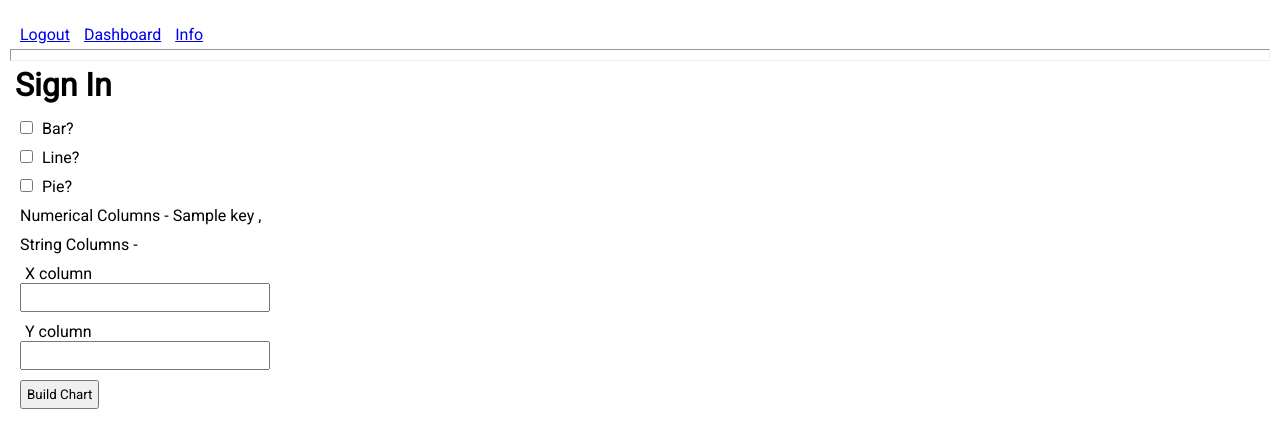
After one commit to shreybatra/CyAnalytics, a Flask app: page /showchart in a window 1280 px wide. The commit adds this page. Shown: the top 448 px of the page. Run offline with Flask 2, Linux system fonts and the light colour scheme; the visitor is signed in with stand-in values (Sample User, id 1); a database or web service that is not in the repository returns one stand-in record (values such as "Sample title"); some libraries are stand-ins or nearby versions.

Commit message:
add many feat

```diff
--- a/forms.py
+++ b/forms.py
@@ -23,3 +23,20 @@ class SelectForm(FlaskForm):
 
 class ChartButtonForm(FlaskForm):
 	submit = SubmitField('Analyse?')
+
+class Bar(FlaskForm):
+	submit = SubmitField('Bar Chart?')
+
+class Line(FlaskForm):
+	submit = SubmitField('Line Chart?')
+
+class Pie(FlaskForm):
+	submit = SubmitField('Pie Chart?')
+
+class ChartForm(FlaskForm):
+	chart_type_bar = BooleanField('Bar?')
+	chart_type_line = BooleanField('Line?')
+	chart_type_pie = BooleanField('Pie?')
+	x = StringField('X column', validators=[DataRequired()])
+	y = StringField('Y column')
+	submit = SubmitField('Build Chart')
--- a/main.py
+++ b/main.py
@@ -1,10 +1,11 @@
 from flask import Flask, render_template, request, flash,redirect, session
 from config import Config
 
-from forms import LoginForm, UploadForm, SelectForm, ChartButtonForm, LoadForm
+from forms import LoginForm, UploadForm, SelectForm, ChartButtonForm, LoadForm,Bar, Pie, Line, ChartForm
 
 from pymongo import MongoClient
 import pandas as pd
+import numpy as np
 
 from bson.code import Code
 
@@ -73,7 +74,7 @@ def dashboard():
 			'filename':filename
 		})
 
-		print(list(file))
+		# q = list(file))
 
 		if list(file):
 			flash('FileName already present, choose another name.')
@@ -122,12 +123,12 @@ def dataset_dashboard():
 		'filename':session['filename']
 		}))[0]
 
-	print(ans['col_info'])
+	# print(ans['col_info'])
 
 	query_obj = []# [{item['key']: None} for item in ans['col_info']]
 
 	for item in ans['col_info']:
-		count = len(list(db.session['filename'].find({item['key']: None})))
+		count = len(list(db[session['filename']].find({item['key']:np.nan})))
 		obj ={}
 		obj['key'] = item['key']
 		obj['count'] = count
@@ -142,11 +143,182 @@ def dataset_dashboard():
 	chartButtonForm = ChartButtonForm()
 
 	if selectform.validate_on_submit():
-		return render_template('select_query.html')
+		return redirect('/charts')
 
 	if chartButtonForm.validate_on_submit():
-		return render_template('chart_query.html')
-	return render_template('dataset_dashboard.html', cols = ans['col_info'], missing=query_obj, select=selectform, chart=chartButtonForm)
+		return redirect('/charts')
+	return render_template('dataset_dashboard.html', cols = ans['col_info'], missing=query_obj, select=selectform, chart=chartButtonForm, logged_in=True)
+
+
+@app.route('/charts', methods=['GET','POST'])
+def charts():
+
+	bar = Bar()
+	line = Line()
+	pie =Pie()
+
+	return redirect('/showchart')
+
+	if pie.validate_on_submit():
+		session['chart'] = 'pie'
+		return redirect('/showchart')
+
+
+	return render_template('chart_query.html', bar=bar, line=line, pie=pie, logged_in=True)
+
+
+@app.route('/showchart', methods=['GET', 'POST'])
+def showcharts():
+
+	chartForm = ChartForm()
+
+	dataset = datasets.find({
+		'filename':session['filename']
+	})
+
+
+	cols = list(dataset)[0]['col_info']
+
+	print(cols)
+	n_cols = []
+	s_cols = []
+
+	for col in cols:
+		if col['value'] != "object":
+			n_cols.append(col['key'])
+		else:
+			s_cols.append(col['key'])
+
+
+
+	if chartForm.validate_on_submit():
+		data = dict(request.form)
+
+		bar = data.get('chart_type_bar')
+		line = data.get('chart_type_line')
+		pie = data.get('chart_type_pie')
+
+		x = data.get('x')
+		y = data.get('y')
+
+
+		if pie:
+			x = x[0]
+			if x in n_cols:
+				print(x)
+				query_obj = {
+					x:{
+						'$ne':None
+					}
+				}
+				q = db[session['filename']].find(query_obj)
+
+				q = list(q)
+				print(q)
+				data_x = [item[x] for item in q]
+				labels_x = data_x
+
+			else:
+				query_obj = {
+					'$group':{
+						'_id': '$'+x,
+						'count': {
+							'$sum': 1
+						}
+					}
+				}
+				q = db[session['filename']].aggregate([query_obj])
+
+				q =list(q)
+
+				labels_x = [item['_id'] for item in q]
+				data_x = [item['count'] for item in q]
+
+			return render_template('final_chart.html', data_x=data_x, labels_x=labels_x, chart_type='pie', logged_in=True)
+
+		if line:
+			x = x[0]
+			y = y[0]
+
+			if x in s_cols and y in n_cols:
+				pass
+			else:
+				x,y = y,x
+
+			query_obj = {
+				'$group':{
+					'_id': '$'+x,
+					'data':{
+						'$addToSet': '$'+y
+					}
+				}
+			}
+
+
+			q = list(db[session['filename']].aggregate([query_obj]))
+
+
+			return render_template('final_chart.html', data=enumerate(q), chart_type='line', logged_in=True)
+
+
+
+
+		# if x:
+		# 	x = x[0]
+		# 	print(session['filename'])
+
+		# 	if group_by_x:
+		# 		a = db[session['filename']].aggregate([
+		# 			{
+		# 				'$group':{
+		# 					'_id':'$'+x,
+		# 					'count':{'$sum':1}
+		# 				}
+		# 			}
+		# 		])
+		# 		q= list(a)
+		# 		labels_x = [item['_id'] for item in q]
+		# 		data_x = [item['count'] for item in q]
+		# 		# print(dbsession['filename'])
+		# 		# print(list(db.users.find())
+		# 		# b = db[session['filename']].find()
+		# 		# print(list(a))
+		# 		print(labels_x)
+		# 	else:
+		# 		a = db[session['filename']].find()
+		# 		data_x = [item[x] for item in list(a)]
+
+		# if y:
+		# 	y = y[0]
+		# 	print(session['filename'])
+
+		# 	if group_by_y:
+		# 		a = db[session['filename']].aggregate([
+		# 			{
+		# 				'$group':{
+		# 					'_id':'$'+y,
+		# 					'count':{'$sum':1}
+		# 				}
+		# 			}
+		# 		])
+		# 		data_y = [item['count'] for item in list(a)]
+		# 		# print(dbsession['filename'])
+		# 		# print(list(db.users.find())
+		# 		# b = db[session['filename']].find()
+		# 		# print(list(a))
+		# 	else:
+		# 		a = db[session['filename']].find()
+		# 		data_y = [item[y] for item in list(a)]
+
+
+
+
+		return render_template('final_chart.html', data_x=data_x, labels_x=labels_x, chart_type=session['chart'], logged_in=True)
+
+
+
+	return render_template('showchart.html', chart=session['filename'], form=chartForm, n_cols=n_cols, s_cols=s_cols, logged_in=True)
+
 
 
 if __name__=='__main__':
--- a/templates/base.html
+++ b/templates/base.html
@@ -7,11 +7,12 @@
         {% endif %}
         <link href="https://fonts.googleapis.com/css?family=Roboto" rel="stylesheet">
         <link rel= "stylesheet" type= "text/css" href= "{{ url_for('static',filename='styles/base.css') }}">
+        <script src="https://cdnjs.cloudflare.com/ajax/libs/Chart.js/2.7.3/Chart.min.js"></script>
     </head>
     <body>
     	<h1 align='center'>{{heading}}</h1>
         <div>
-            <a href="/about">About</a>
+            <!-- <a href="/about">About</a> -->
             {% if logged_in %}
             <a href="/index">Logout</a>
             <a href="/dashboard">Dashboard</a>
--- /dev/null
+++ b/templates/showchart.html
@@ -0,0 +1,33 @@
+{% extends "base.html" %}
+
+{% block content %}
+<h1>Sign In</h1>
+<form action="" method="post" novalidate>
+    {{ form.hidden_tag() }}
+    <p>{{ form.chart_type_bar() }} {{ form.chart_type_bar.label }}</p>
+    <p>{{ form.chart_type_line() }} {{ form.chart_type_line.label }}</p>
+    <p>{{ form.chart_type_pie() }} {{ form.chart_type_pie.label }}</p>
+
+    <p>Numerical Columns - {% for item in n_cols%} {{item}} , {%endfor%}
+    </p>
+
+    <p>String Columns - {% for item in s_cols%}{{item}} , {%endfor%}
+    </p>
+
+    <p>
+        {{ form.x.label }}<br>
+        {{ form.x(size=32) }}<br>
+        {% for error in form.x.errors %}
+        <span style="color: red;">[{{ error }}]</span>
+        {% endfor %}
+    </p>
+    <p>
+        {{ form.y.label }}<br>
+        {{ form.y(size=32) }}<br>
+        {% for error in form.y.errors %}
+        <span style="color: red;">[{{ error }}]</span>
+        {% endfor %}
+    </p>
+    <p>{{ form.submit() }}</p>
+</form>
+{% endblock %}
```
Also changed, not shown: templates/chart_query.html (added, +21 -0 lines), templates/final_chart.html (added, +49 -0 lines).
